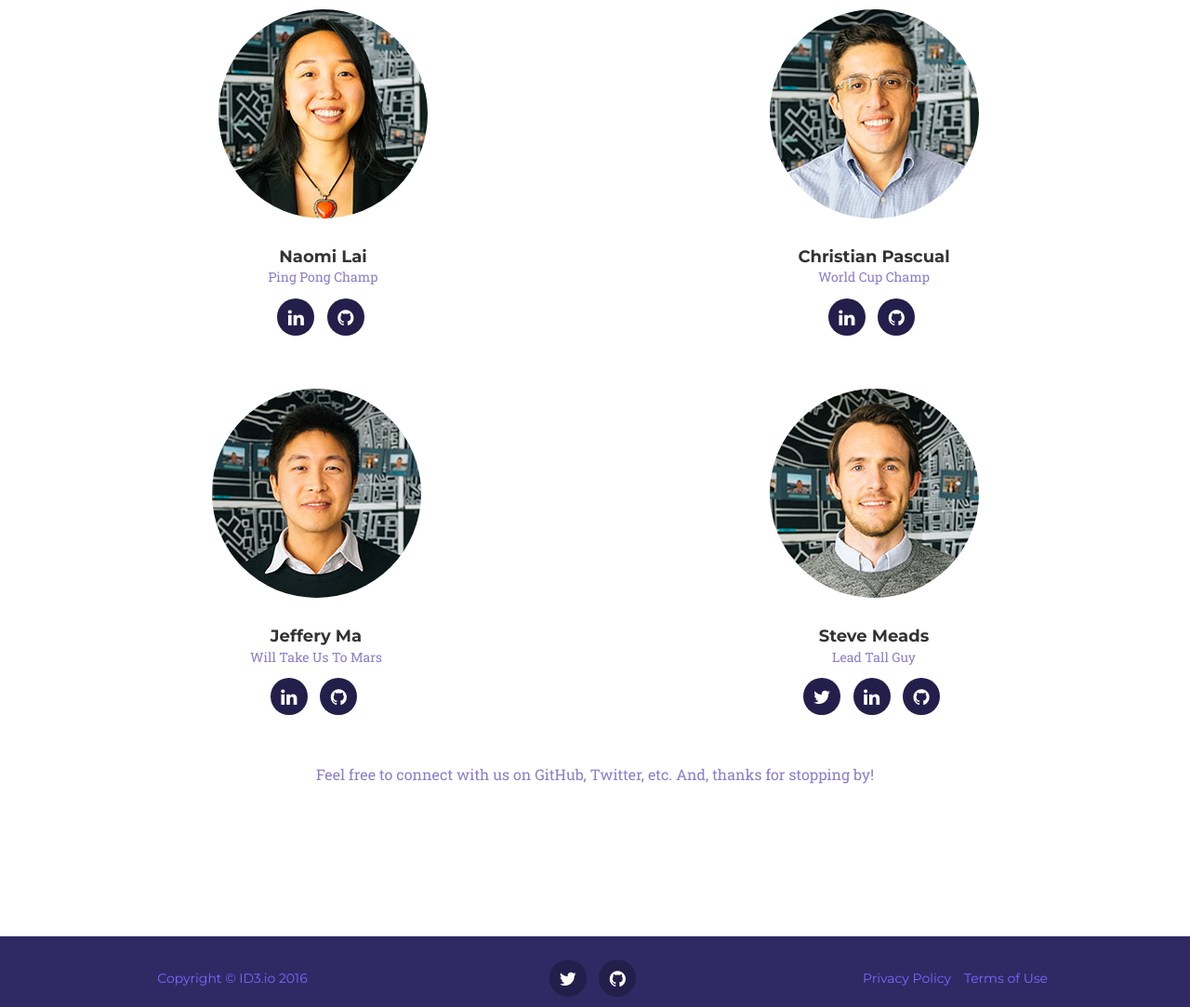
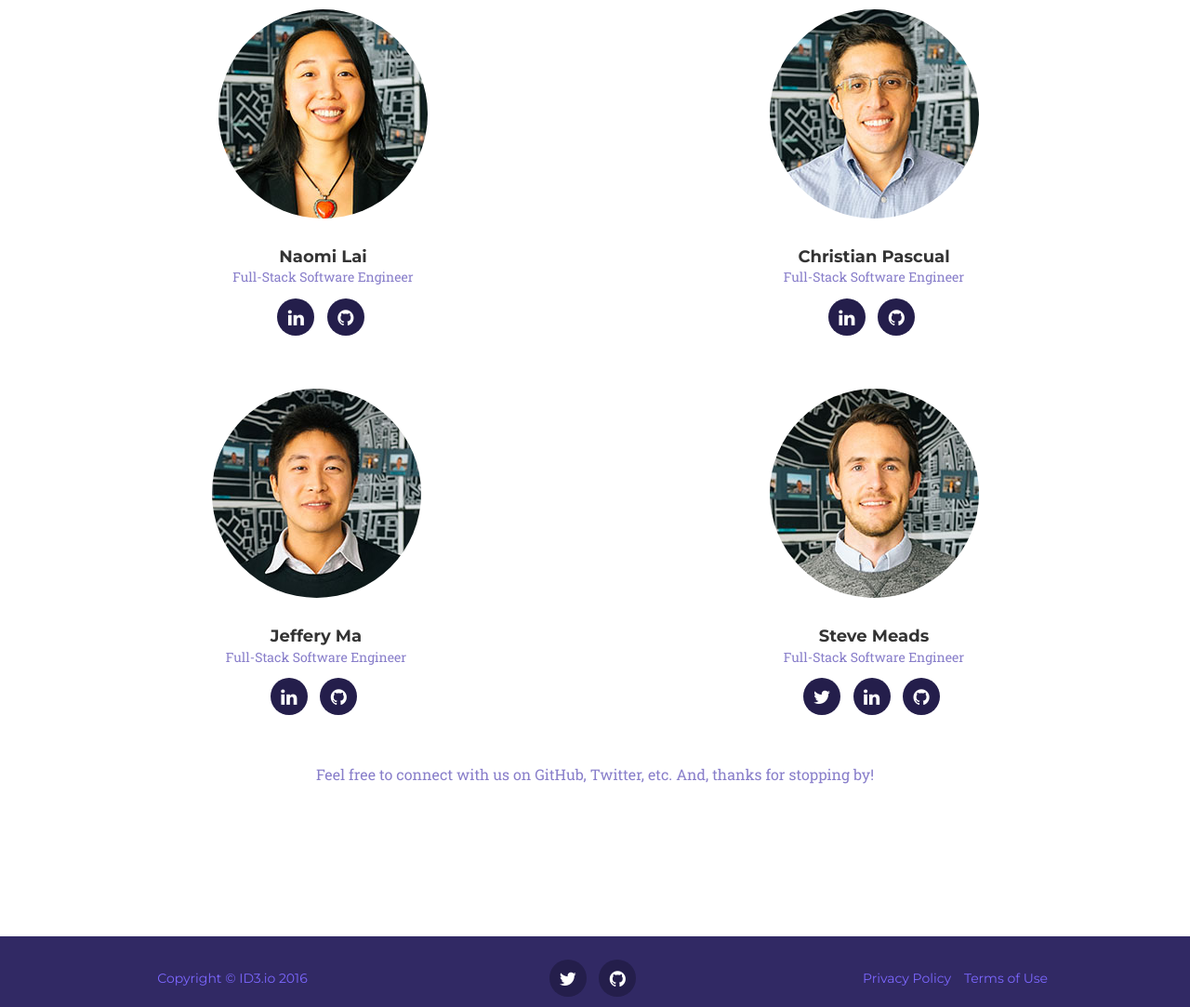
Before and after one commit to C-JSN/id3-landing-page, a website: page index.html in a window 1280 px wide. Shown: the part 2644-3727 px from the top of the page at 93% size. Drawn offline with nearby package versions, Linux system fonts and the light colour scheme; a web font is replaced by a local one.

Commit message:
change team headers

```diff
--- a/index.html
+++ b/index.html
@@ -214,7 +214,7 @@
                     <div class="team-member">
                         <img src="img/team/Naomi.jpg" class="img-responsive img-circle" alt="">
                         <h4>Naomi Lai</h4>
-                        <p class="text-muted">Ping Pong Champ</p>
+                        <p class="text-muted">Full-Stack Software Engineer</p>
                         <ul class="list-inline social-buttons">
                             <li><a href="https://www.linkedin.com/in/naomi-lai-435a093"><i class="fa fa-linkedin"></i></a>
                             </li>
@@ -228,7 +228,7 @@
                       <div class="team-member">
                           <img src="img/team/Christian.jpg" class="img-responsive img-circle" alt="">
                           <h4>Christian Pascual</h4>
-                          <p class="text-muted">World Cup Champ</p>
+                          <p class="text-muted">Full-Stack Software Engineer</p>
                           <ul class="list-inline social-buttons">
                               <li><a href="https://www.linkedin.com/in/c-pascual/"><i class="fa fa-linkedin"></i></a>
                               </li>
@@ -241,7 +241,7 @@
                     <div class="team-member">
                         <img src="img/team/Jeffery.jpg" class="img-responsive img-circle" alt="">
                         <h4>Jeffery Ma</h4>
-                        <p class="text-muted">Will Take Us To Mars</p>
+                        <p class="text-muted">Full-Stack Software Engineer</p>
                         <ul class="list-inline social-buttons">
                             <li><a href="https://www.linkedin.com/in/jjeffreyma"><i class="fa fa-linkedin"></i></a>
                             </li>
@@ -254,7 +254,7 @@
                     <div class="team-member">
                         <img src="img/team/Steve.jpg" class="img-responsive img-circle" alt="Steve photo">
                         <h4>Steve Meads</h4>
-                        <p class="text-muted">Lead Tall Guy</p>
+                        <p class="text-muted">Full-Stack Software Engineer</p>
                         <ul class="list-inline social-buttons">
                             <li><a href="https://twitter.com/sbmeads?lang=en"><i class="fa fa-twitter"></i></a>
                             </li>
```
